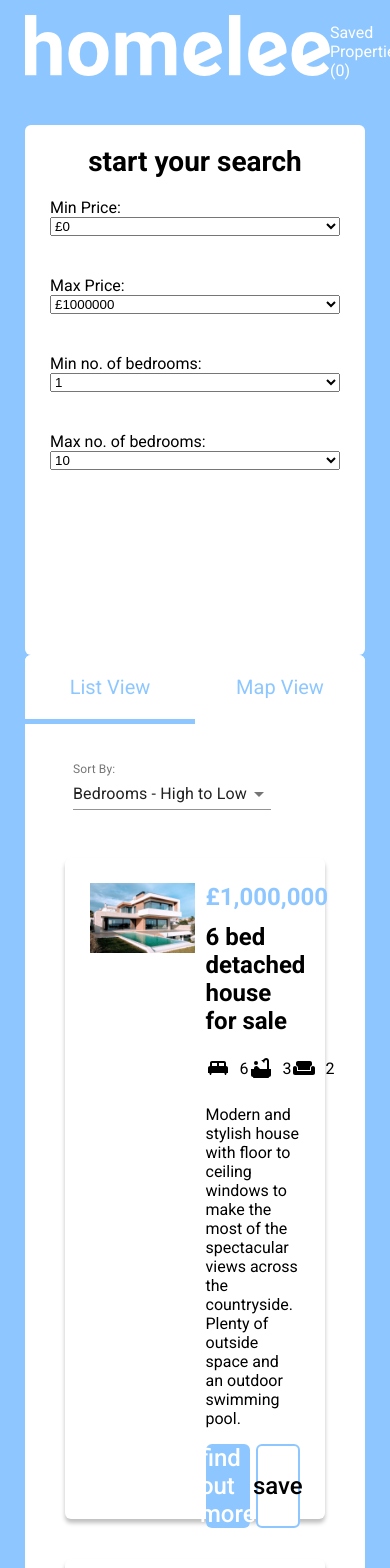
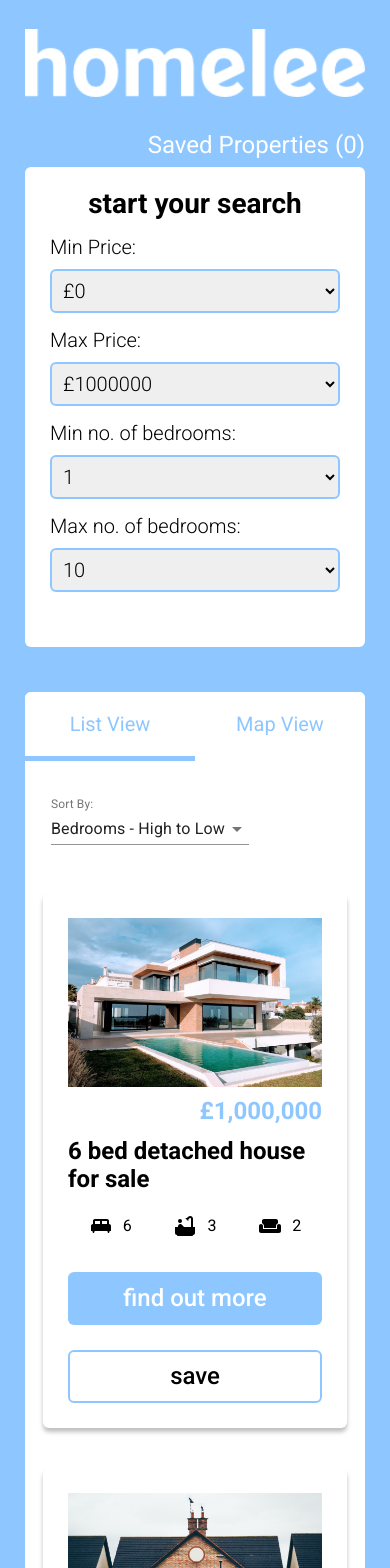
Before and after one commit to LauraToddCode/property-app, a React (Create React App) app: page /property-app in a window 390 px wide. Shown: the top 1568 px of the page. Built offline with nearby package versions, Linux system fonts and the light colour scheme; what react-google-maps would draw is missing.

Commit message:
Updated list view styling

```diff
--- a/src/Components/Header.js
+++ b/src/Components/Header.js
@@ -13,11 +13,9 @@ function Header({ savedItems }) {
 
     return (
         <header id="header">
-            <div id="title">
-                <a href="/property-app">
-                    <img src={process.env.PUBLIC_URL + "/images/header/homelee.png"} />
-                </a>
-            </div>
+            <a href="/property-app" id="title">
+                <img src={process.env.PUBLIC_URL + "/images/header/homelee.png"} />
+            </a>
             <div id="savedLinkCont">
                 <Link to="/saved" id="headerSaved">
                     Saved Properties ({savedCount})
--- a/src/stylesheet.css
+++ b/src/stylesheet.css
@@ -10,6 +10,20 @@ body {
     margin: 0 25px;
 }
 
+label {
+    font-size: 1.25rem;
+    font-weight: lighter;
+    margin-bottom: 10px;
+}
+
+select {
+    font-family: 'Roboto', sans-serif;
+    font-weight: lighter;
+    font-size: 1.25rem;
+    padding: 7px;
+    border-radius: 6px;
+    border: 2px solid #8EC7FF
+}
 
 .btn {
     height: 100%;
@@ -74,6 +88,7 @@ body {
     display: inline-block;
     align-self: flex-end;
     justify-self: flex-end;
+    font-size: 1rem;
 }
 
 #headerSaved {
@@ -122,7 +137,7 @@ body {
 }
 
 #startSearch {
-    margin: 0;
+    margin: 0 0 15px 0;
     font-weight: bold;
     font-size: 1.75rem;
 }
@@ -131,7 +146,7 @@ body {
     display: flex;
     flex-direction: column;
     width: 100%;
-    margin: 20px 0;
+    margin-bottom: 15px;
 }
 
 /* NAV TOGGLES */
@@ -322,7 +337,11 @@ body {
     }
 
     #filters {
-        margin: 0;
+        margin: 0 0 45px 0;
+    }
+
+    .listViewDesc {
+        display: none;
     }
 }
 
@@ -332,14 +351,13 @@ body {
     }
 
     #filters {
-        height: 210px;
-        margin-bottom: 45px;
+        height: 215px;
     }
 
     #filterDropdowns {
-        height: 180px;
         flex-wrap: wrap;
         align-items: center;
+        height: 100%;
     }
 
     .indiFilter {
@@ -357,11 +375,59 @@ body {
     .listViewTagline {
         font-size: 1.25rem;
     }
+}
 
-    .listViewDesc {
-        display: none;
+@media screen and (max-width: 760px) and (min-width: 0px) {
+    #header {
+        grid-template-columns: 25px 1fr 25px;
+        grid-template-rows: 2fr 1fr;
+        margin-bottom: 8px;
+    }
+
+    #title {
+        grid-column: 2/3;
+    }
+
+    #title img {
+        width: calc(100vw - 50px);
+    }
+
+    #savedLinkCont {
+        grid-row: 2/3;
+        grid-column-end: 3;
+        margin-top: 20px;
+        font-size: 1.5rem;
+    }
+
+    #filters {
+        padding-bottom: 0;
+    }
+
+    .listViewList {
+        padding: 28px 18px 5px 18px;
+    }
+
+    .listViewCardCont {
+        display: flex;
+        flex-direction: column;
+    }
+
+    .listViewPrice {
+        margin-top: 10px;
+        text-align: right;
+    }
+
+    .btnsContainer {
+        display: flex;
+        flex-direction: column;
+        height: auto;
+    }
+
+    .btn {
+        height: 53px;
+    }
+
+    .moreBtn {
+        margin: 25px 0;
     }
 }
-
-@media screen and (max-width: 900px) and (min-width: 0px) {
-}
```
